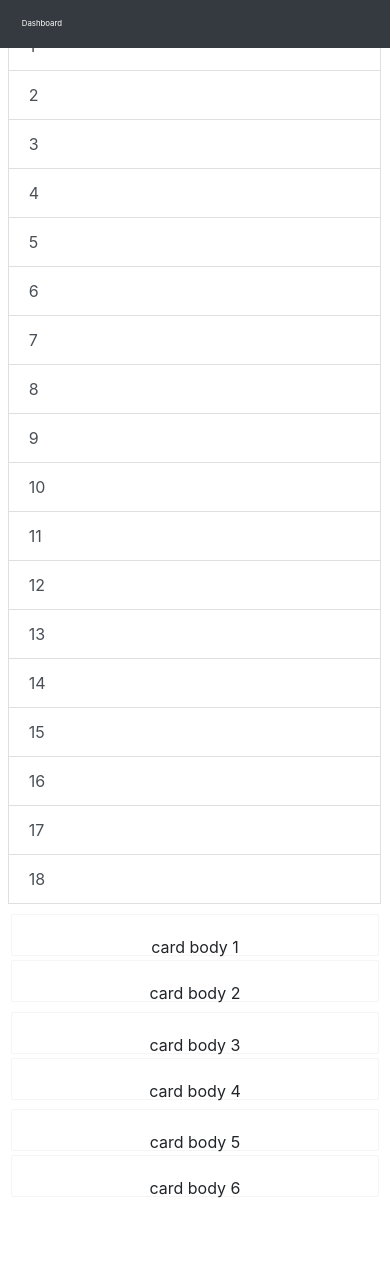
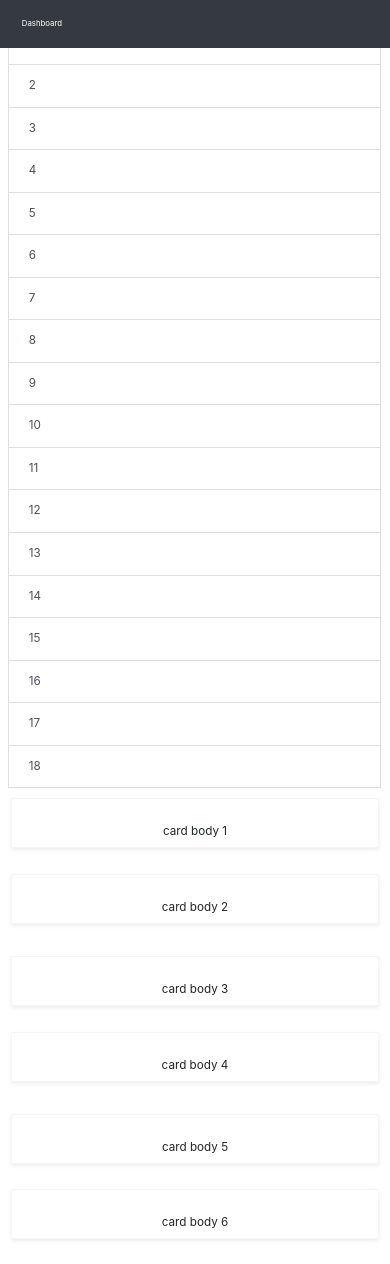
Before and after one commit to SeemannMx/AngularDashboard, an Angular app: page / in a window 390 px wide. Before the commit the page ends 1200 px from the top, so only its background shows below. Built offline with nearby package versions, Linux system fonts and the light colour scheme.

Commit message:
responsive page break at 1024 and 720 resize of font size

```diff
--- a/src/app/app.component.css
+++ b/src/app/app.component.css
@@ -11,6 +11,7 @@
 
 .col-sm-3 {
   /*background-color: lightseagreen;*/
+  width: 100%;
 }
 
 .list-group {
@@ -44,11 +45,12 @@
   /*background-color: lightsteelblue;*/
   border: 1px solid whitesmoke;
   border-radius: 0.5vw;
-
 }
 
 .card-text {
- text-align: center;
+  text-align: center;
+  font-size: 1.2vw;
+
 }
 
 #right {
@@ -69,3 +71,19 @@
     color: lightskyblue;
   }
 }
+
+@media screen and (max-width: 1024px){
+  .componentBody {
+    width: 100%;
+  }
+
+}
+
+@media screen and (max-width: 720px){
+  .card-text {
+    font-size: 3vw;
+  }
+  .list-group {
+    font-size: 3vw;
+  }
+}
--- a/src/app/app.component.html
+++ b/src/app/app.component.html
@@ -1,4 +1,9 @@
 <!-- The .container class provides a responsive fixed width container -->
+
+<div class="componentBody">
+
+  <meta charset="utf-8" name="viewport" content="width=device-width, initial-scale=1.0">
+
   <nav class="navbar navbar-expand-sm bg-dark navbar-dark fixed-top">
     <a class="navbar-brand" href="#">{{ title }}</a>
     <ul class="navbar-nav">
@@ -78,11 +83,11 @@
           <div class="col-sm-3">
             <div class="card">
 
-            <div class="card-body">
+              <div class="card-body shadow-sm p-4 mb-4 bg-white">
                 <p class="card-text"> card body 1</p>
               </div>
 
-            <div class="card-body">
+              <div class="card-body shadow-sm p-4 mb-4 bg-white">
                 <p class="card-text"> card body 2</p>
               </div>
 
@@ -96,10 +101,10 @@
 
             <div class="card">
 
-            <div class="card-body">
+              <div class="card-body shadow-sm p-4 mb-4 bg-white">
                 <p class="card-text"> card body 3</p>
               </div>
-            <div class="card-body">
+              <div class="card-body shadow-sm p-4 mb-4 bg-white">
                 <p class="card-text"> card body 4</p>
               </div>
 
@@ -112,11 +117,11 @@
 
             <div class="card" id="right">
 
-            <div class="card-body">
+              <div class="card-body shadow-sm p-4 mb-4 bg-white">
                 <p class="card-text"> card body 5</p>
               </div>
 
-            <div class="card-body">
+              <div class="card-body shadow-sm p-4 mb-4 bg-white">
                 <p class="card-text"> card body 6</p>
               </div>
 
@@ -125,5 +130,6 @@
             </div>
           </div>
 
+    </div>
 
 </div>
```
Lines whose indentation alone changed are shown as unchanged.
